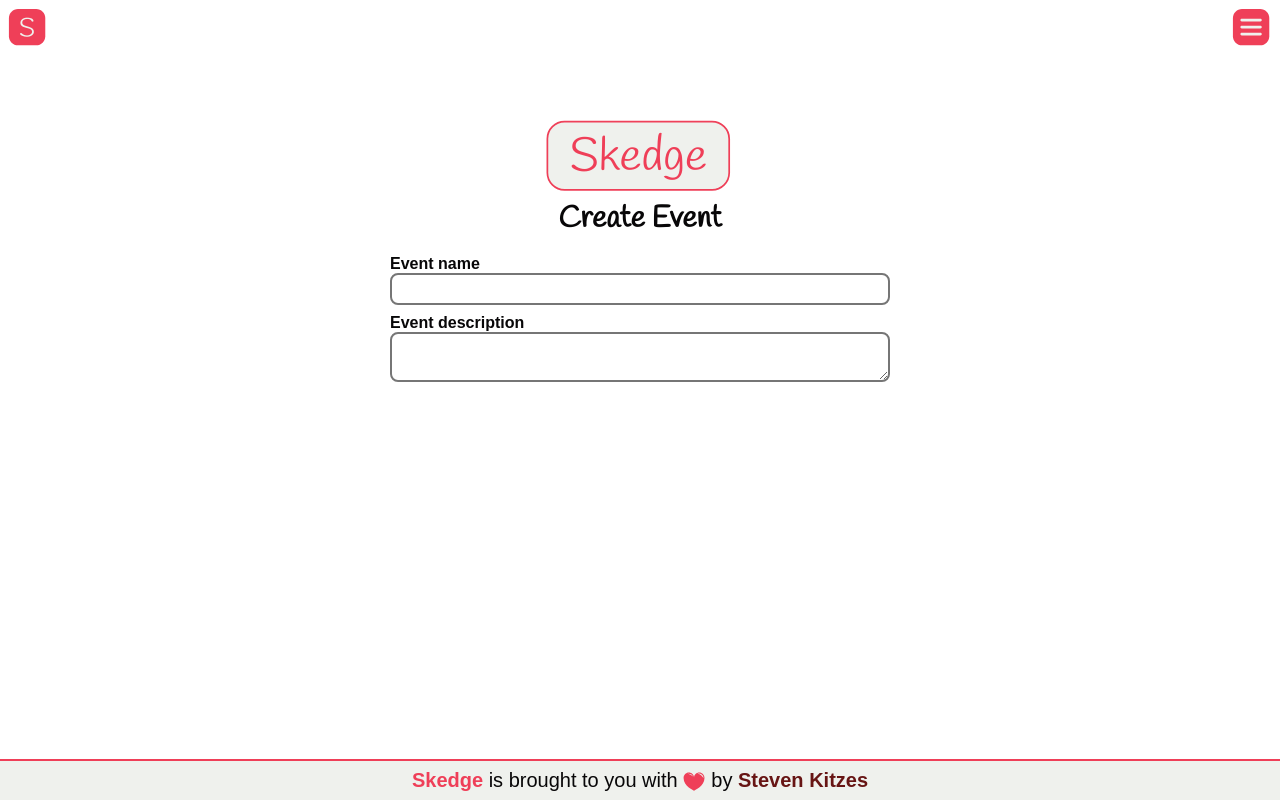
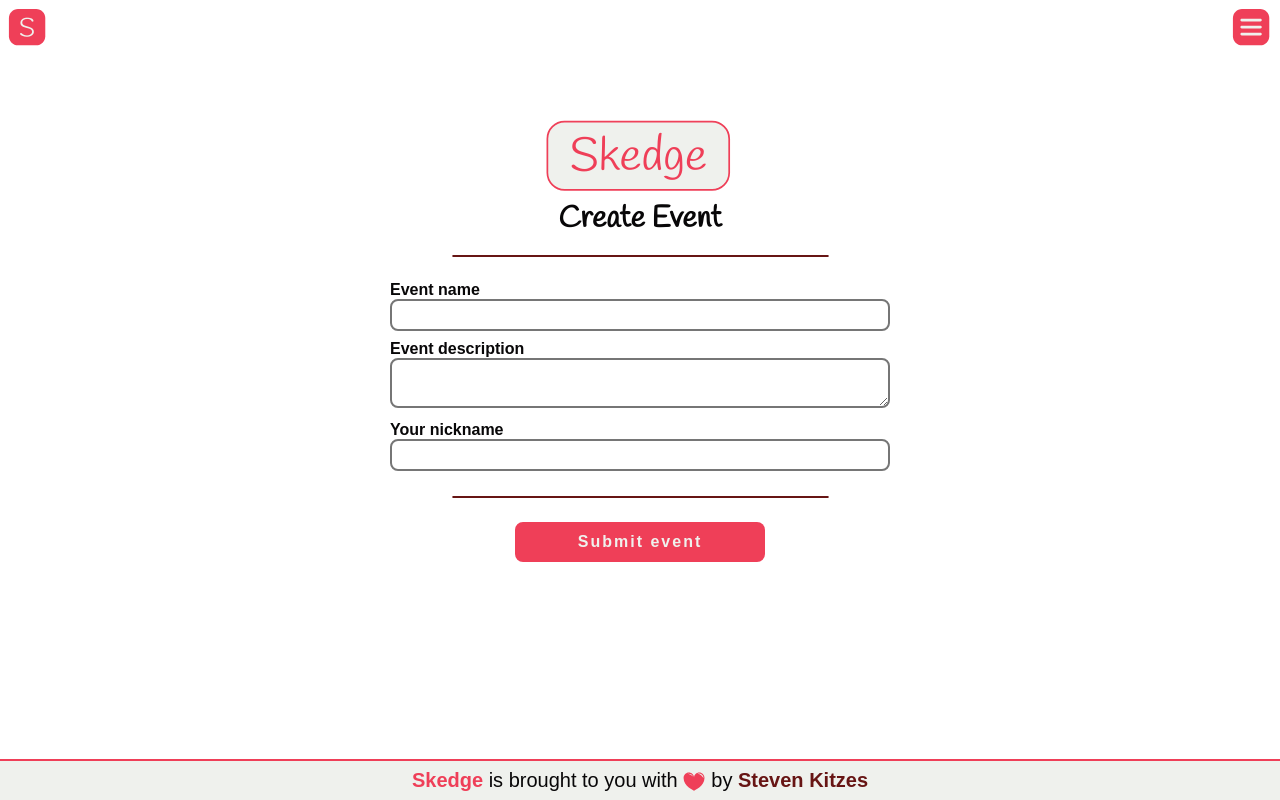
Before and after one commit to StevenKitzes/skedge, a Next.js app: page /create in a window 1280 px wide. Built offline with nearby package versions, Linux system fonts and the light colour scheme.

Commit message:
add all text inputs to create page

```diff
--- a/components/Button/Button.js
+++ b/components/Button/Button.js
@@ -2,7 +2,7 @@ import clsx from 'clsx'
 import Link from 'next/link'
 import styles from './Button.module.scss'
 
-function Button({ classes, href, label, variant = 'solid' }) {
+function Button({ classes, href = '', label, variant = 'solid' }) {
   const buttonStyle = variant == 'solid'
     ? styles.solid
     : styles.outlined
--- a/components/Input/Input.module.scss
+++ b/components/Input/Input.module.scss
@@ -34,9 +34,14 @@
   width: 100%;
 }
 
-.inputContainer input{box-sizing:border-box}
+.inputContainer input {
+  box-sizing: border-box;
+}
 
-.inputContainer textarea{box-sizing:border-box}
+.inputContainer textarea {
+  box-sizing: border-box;
+  resize: vertical;
+}
 
 .inputError {
   background-color: #F66;
--- a/pages/create.js
+++ b/pages/create.js
@@ -1,4 +1,5 @@
 import { useState } from 'react'
+import Button from '../components/Button'
 import Input from '../components/Input'
 import Layout from '../components/Layout'
 import makeHash from '../helpers/makeHash'
@@ -9,6 +10,8 @@ function Create() {
   const [eventNameTouched, setEventNameTouched] = useState(false)
   const [eventDesc, setEventDesc] = useState('')
   const [eventDescTouched, setEventDescTouched] = useState(false)
+  const [nick, setNick] = useState('')
+  const [nickTouched, setNickTouched] = useState(false)
 
   return (
     <Layout>
@@ -20,8 +23,9 @@ function Create() {
       <h1 className={styles.title}>
         Create Event
       </h1>
+      <hr className={styles.separator} />
       <Input
-        errorMessage='This field is required.'
+        errorMessage='An event name is required.'
         invalid={eventNameTouched && (eventName == '')}
         label='Event name'
         onChange={(event) => {
@@ -30,14 +34,25 @@ function Create() {
         }}
       />
       <Input
-        errorMessage='This field is required.'
-        invalid={eventDescTouched && (eventDesc == '')}
         label='Event description'
         multiline
         onChange={(event) => {
           setEventDesc(event.target.value)
-          setEventDescTouched(true)
         }}
+      />
+      <Input
+        errorMessage='A nickname is required. (Fakes welcome!)'
+        invalid={nickTouched && (nick == '')}
+        label='Your nickname'
+        onChange={(event) => {
+          setNick(event.target.value)
+          setNickTouched(true)
+        }}
+      />
+      <hr className={styles.separator} />
+      <Button
+        classes={styles.submitButton}
+        label='Submit event'
       />
     </Layout>
   )
--- a/pages/create.module.scss
+++ b/pages/create.module.scss
@@ -4,8 +4,19 @@
   width: 200px;
 }
 
+.separator {
+  border: 1px solid $secondary;
+  border-radius: 2px;
+  margin: 24px auto;
+  width: 75%;
+}
+
+.submitButton {
+  margin-top: 16px;
+}
+
 .title {
   font-family: handlee;
   font-size: 30px;
-  margin-bottom: 16px;
+  margin-bottom: -8px;
 }
--- a/pages/learn.js
+++ b/pages/learn.js
@@ -14,7 +14,6 @@ function Learn() {
       <h1 className={styles.title}>
         What's it all about?
       </h1>
-
       <hr className={styles.separator} />
       <p className={styles.p}>
         Ever tried to schedule an event with a bunch of busy people?  Only to
```
